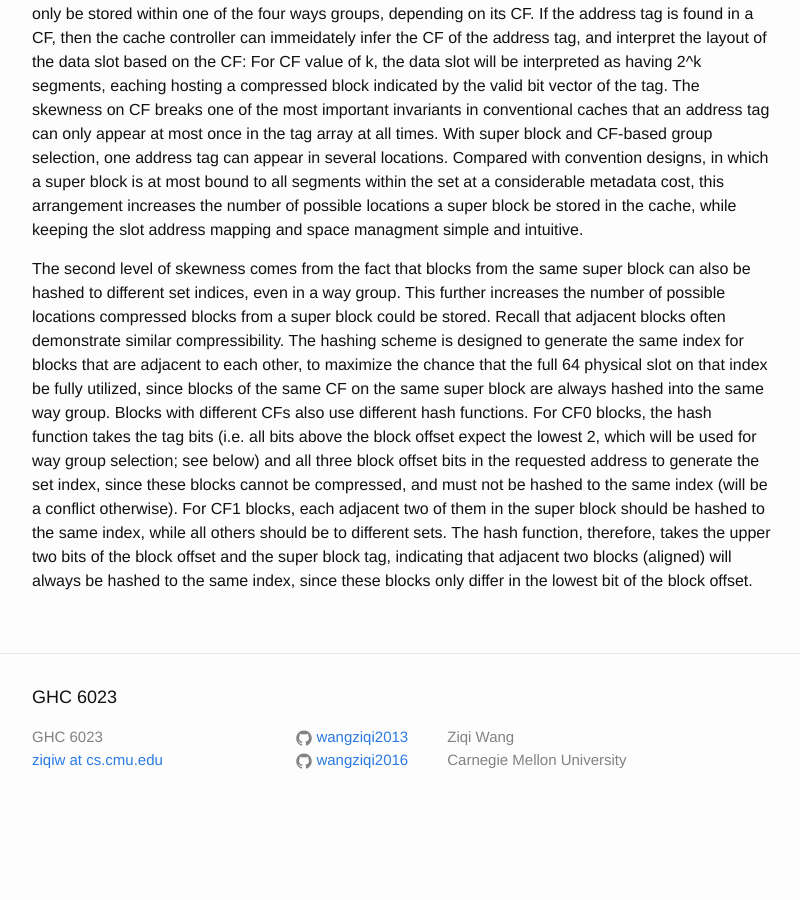
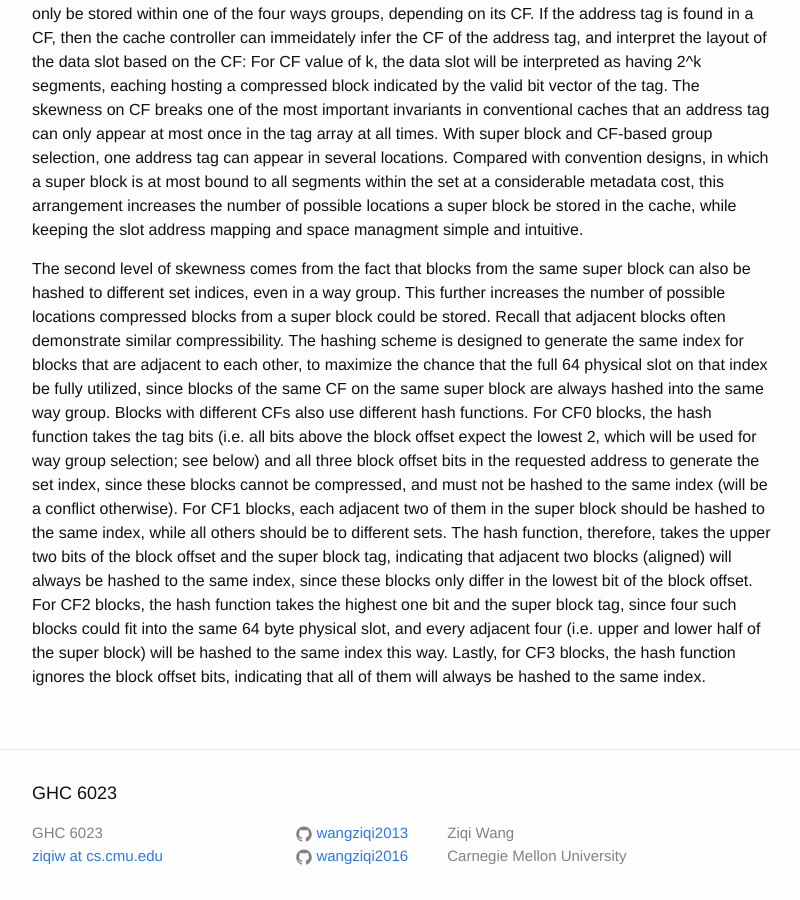
Before and after one commit to wangziqi2013/wangziqi2013.github.io, a Jekyll site: the page built from _posts/2020-06-13-skewed-compressed-cache.markdown, in a window 1280 px wide and 900 px high, scrolled down 1930 px. Shown: the whole window, without its empty margins (238-1038 px from the left). Built offline with Jekyll 4.4.1, drawn with Linux system fonts in a browser that asks for light colours; before the commit the page ends 2761 px from its top, so only the background shows below that.

Commit message:
Finish hashing

```diff
--- a/_posts/2020-06-13-skewed-compressed-cache.markdown
+++ b/_posts/2020-06-13-skewed-compressed-cache.markdown
@@ -95,3 +95,7 @@ For CF1 blocks, each adjacent two of them in the super block should be hashed to
 be to different sets. The hash function, therefore, takes the upper two bits of the block offset and the super block tag,
 indicating that adjacent two blocks (aligned) will always be hashed to the same index, since these blocks only differ in
 the lowest bit of the block offset.
+For CF2 blocks, the hash function takes the highest one bit and the super block tag, since four such blocks could fit into
+the same 64 byte physical slot, and every adjacent four (i.e. upper and lower half of the super block) will be hashed to
+the same index this way. Lastly, for CF3 blocks, the hash function ignores the block offset bits, indicating that all of
+them will always be hashed to the same index.
```
